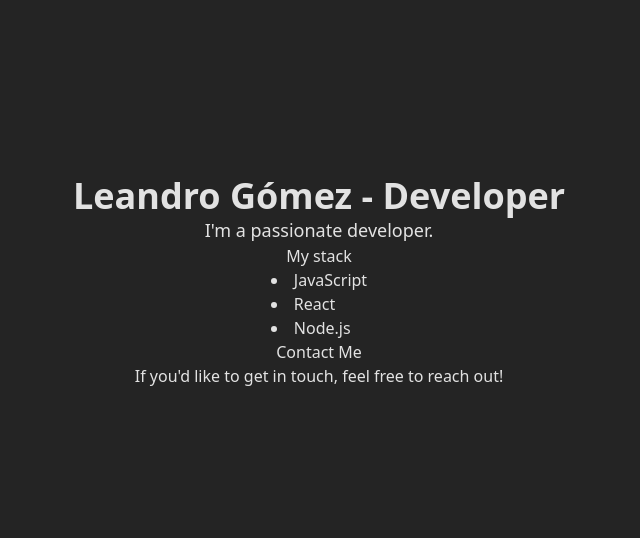
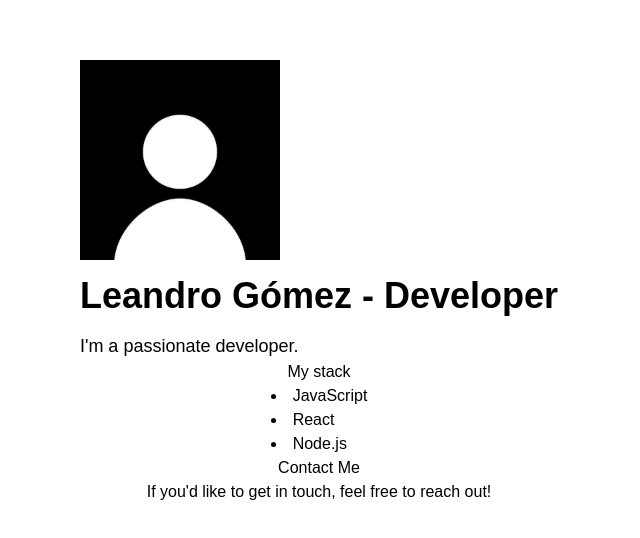
Before and after one commit to sofowest/portfolio, a React (Vite) app: page / in a window 1280 px wide. Shown: the part 118-656 px from the top of the page, without its empty margins (321-961 px from the left). Built offline with nearby package versions, Linux system fonts and the light colour scheme.

Commit message:
Add profile image and update global styles
Added a profile image and displayed it on the Home page. Updated global CSS to simplify base styles and set a new font and background color. Also configured Vite to use the Tailwind CSS plugin.

```diff
--- a/src/App.jsx
+++ b/src/App.jsx
@@ -1,4 +1,5 @@
 import React from 'react'
+import './global.css'
 import Home from './pages/Home.jsx'
 
 
--- a/src/global.css
+++ b/src/global.css
@@ -1,25 +1,9 @@
 @import "tailwindcss";
 
 :root {
-  font-family: system-ui, Avenir, Helvetica, Arial, sans-serif;
-  line-height: 1.5;
-  font-weight: 400;
-
-  color-scheme: light dark;
-  color: rgba(255, 255, 255, 0.87);
-  background-color: #242424;
-
-  font-synthesis: none;
-  text-rendering: optimizeLegibility;
-  -webkit-font-smoothing: antialiased;
-  -moz-osx-font-smoothing: grayscale;
-}
-
-*, *::before, *::after {
   box-sizing: border-box;
   margin: 0;
   padding: 0;
-  border: 0;
-  outline: 0;
-  vertical-align: baseline;
+  font-family: Arial, Helvetica, sans-serif;
+  background-color: white;
 }
--- a/src/pages/Home.jsx
+++ b/src/pages/Home.jsx
@@ -1,10 +1,14 @@
-
-
 function Home() {
   return (
     <div className="flex flex-col items-center justify-center min-h-screen py-2">
-      <h1 className="text-4xl font-bold">Leandro Gómez - Developer</h1>
-      <p className="mt-4 text-lg">I'm a passionate developer.</p>
+
+      <section>
+        <article className="mb-4 rounded-3xl max-w-50 max-h-50">
+          <img src="/imgs/profile.jpg" alt="Leandro Gómez" className="w-50 h-50" />
+        </article>
+        <h1 className="text-4xl font-bold">Leandro Gómez - Developer</h1>
+        <p className="mt-4 text-lg">I'm a passionate developer.</p>
+      </section>
 
       <h2>My stack</h2>
       <ul className="list-disc list-inside">
--- a/vite.config.js
+++ b/vite.config.js
@@ -1,7 +1,8 @@
 import { defineConfig } from 'vite'
 import react from '@vitejs/plugin-react-swc'
+import tailwindcss from '@tailwindcss/vite'
 
 // https://vite.dev/config/
 export default defineConfig({
-  plugins: [react()],
+  plugins: [react(), tailwindcss()],
 })
```
Also changed, not shown: public/imgs/profile.jpg (added).
